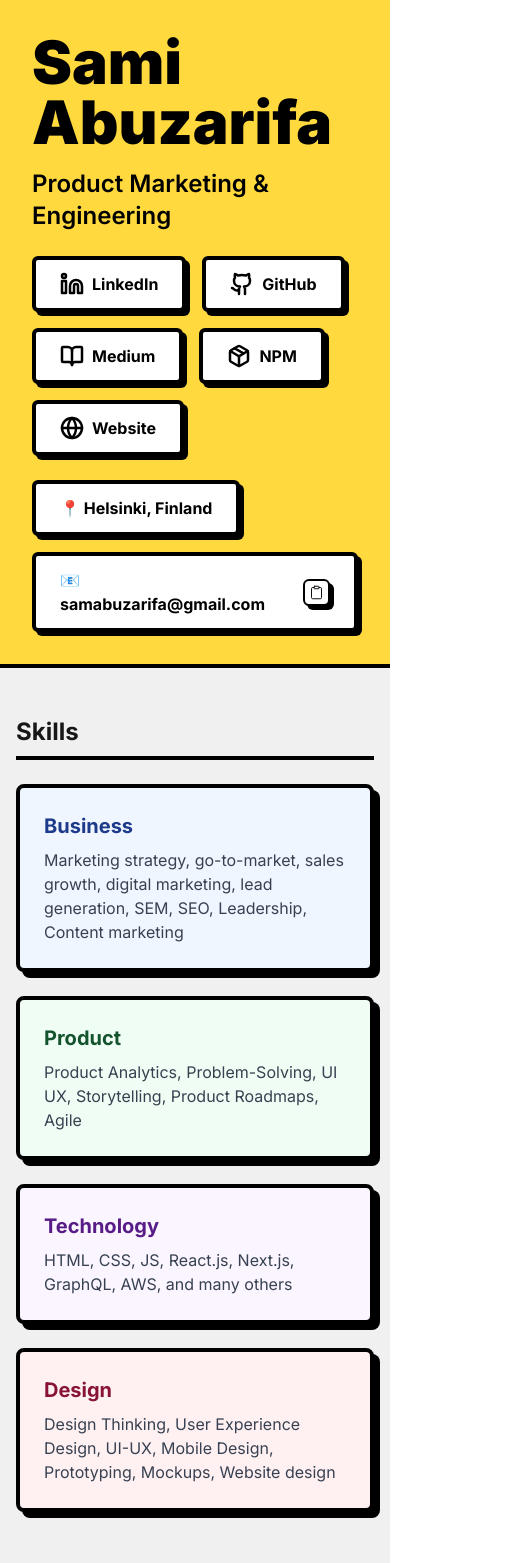
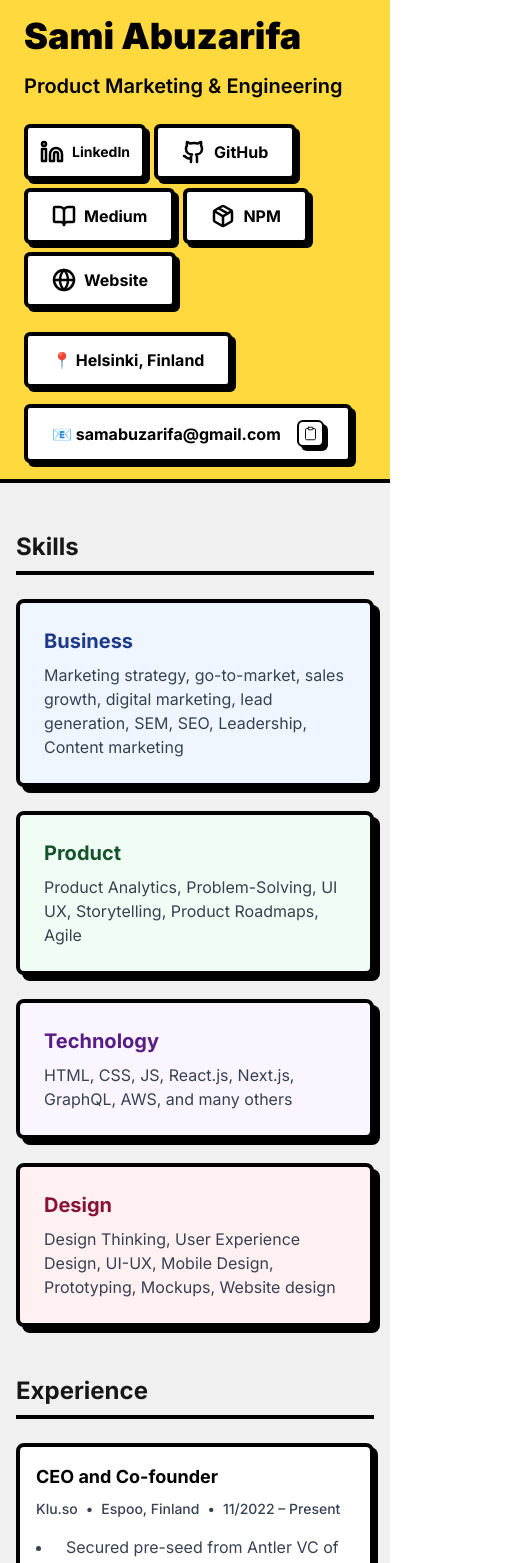
Before and after one commit to samizar/web-resume, a Next.js app: page / in a window 390 px wide. Shown: the top 1563 px of the page, 530 px wide, since content can reach past the window. Built offline with nearby package versions, Linux system fonts and the light colour scheme.

Commit message:
fix: resolve mobile responsiveness issues
- Add overflow-x-hidden to prevent horizontal scrolling
- Implement responsive padding using Tailwind classes
- Ensure consistent container widths across screen sizes
- Fix horizontal scroll issues in Hero and Footer components

```diff
--- a/src/app/page.tsx
+++ b/src/app/page.tsx
@@ -7,9 +7,9 @@ import Footer from '@/components/sections/Footer'
 
 export default function Page() {
   return (
-    <main className="min-h-screen bg-[#f0f0f0]">
+    <main className="min-h-screen bg-[#f0f0f0] overflow-x-hidden">
       <Hero />
-      <div className="max-w-4xl mx-auto px-4">
+      <div className="max-w-4xl mx-auto px-4 sm:px-6 lg:px-8">
         <Skills />
         <Experience />
       </div>
--- a/src/components/sections/Experience.tsx
+++ b/src/components/sections/Experience.tsx
@@ -94,14 +94,15 @@ export default function Experience() {
       <h2 className="text-2xl font-bold mb-6 border-b-4 border-black pb-2">Experience</h2>
       {experiences.map((job, index) => (
         <div
-          key={index}
-          className="mb-8 p-6 bg-white border-4 border-black rounded-lg
-                     shadow-[6px_6px_0px_0px_rgba(0,0,0,1)]
-                     transition-all duration-300 hover:translate-x-1 hover:-translate-y-1
-                     hover:shadow-[10px_10px_0px_0px_rgba(0,0,0,1)]"
-        >
-          <h3 className="text-xl font-bold mb-2 text-black">{job.role}</h3>
-          <div className="flex gap-2 mb-4 text-gray-700 font-medium">
+  key={index}
+  className="mb-6 sm:mb-8 p-4 sm:p-6 bg-white border-4 border-black rounded-lg
+             shadow-[4px_4px_0px_0px_rgba(0,0,0,1)] sm:shadow-[6px_6px_0px_0px_rgba(0,0,0,1)]
+             transition-all duration-300 hover:translate-x-1 hover:-translate-y-1
+             hover:shadow-[6px_6px_0px_0px_rgba(0,0,0,1)] sm:hover:shadow-[10px_10px_0px_0px_rgba(0,0,0,1)]"
+>
+  <h3 className="text-lg sm:text-xl font-bold mb-2 text-black">{job.role}</h3>
+  <div className="flex flex-wrap gap-2 mb-4 text-gray-700 font-medium text-sm sm:text-base">
+
             <span>{job.company}</span>
             <span>•</span>
             <span>{job.location}</span>
--- a/src/components/sections/Footer.tsx
+++ b/src/components/sections/Footer.tsx
@@ -9,8 +9,8 @@ export default function Footer() {
   };
 
   return (
-    <footer className="border-t-4 border-black bg-[#FFD93D] mt-20">
-      <div className="max-w-4xl mx-auto py-6 px-4">
+    <footer className="border-t-4 border-black bg-[#FFD93D] mt-20 overflow-x-hidden">
+      <div className="max-w-4xl mx-auto py-6 px-4 sm:px-6 lg:px-8">
         <div className="flex flex-col items-center gap-4">
           {/* Contact Button */}
           <button
--- a/src/components/sections/Hero.tsx
+++ b/src/components/sections/Hero.tsx
@@ -26,24 +26,28 @@ export default function Hero() {
   };
 
   return (
-    <div className="bg-[#FFD93D] border-b-4 border-black p-8 mb-12">
-      <div className="max-w-4xl mx-auto">
-        <h1 className="text-6xl font-black mb-4 text-black">
+<div className="bg-[#FFD93D] border-b-4 border-black p-4 sm:p-8 mb-12 overflow-x-hidden">
+  <div className="max-w-4xl mx-auto px-2 sm:px-6 lg:px-8">
+    <h1 className="text-4xl sm:text-6xl font-black mb-4 text-black">
       Sami Abuzarifa
     </h1>
-        <p className="text-2xl mb-6 text-black font-semibold">
+    <p className="text-xl sm:text-2xl mb-6 text-black font-semibold">
       Product Marketing & Engineering
     </p>
 
-        <div className="flex flex-wrap gap-4 mb-6">
+    {/* Update social links container */}
+    <div className="flex flex-wrap gap-2 sm:gap-4 mb-6">
+      {/* Update each social link's padding */}
       <a
             href="https://www.linkedin.com/in/samiazg/"
             target="_blank"
             rel="noopener noreferrer"
-            className="flex items-center gap-2 px-6 py-3 bg-white border-4 border-black rounded-md
+            className="flex items-center gap-2 px-3 py-2 sm:px-6 sm:py-3 bg-white border-4 border-black rounded-md
             hover:bg-black hover:text-white transition-all duration-300
             shadow-[4px_4px_0px_0px_rgba(0,0,0,1)] hover:shadow-none
-                       hover:translate-x-1 hover:-translate-y-1 text-black font-bold">
+            hover:translate-x-1 hover:-translate-y-1 text-black font-bold
+            text-sm sm:text-base">
+
       <Linkedin size={24} strokeWidth={2.5} />
             <span>LinkedIn</span>
           </a>
```
Lines whose indentation alone changed are shown as unchanged.
